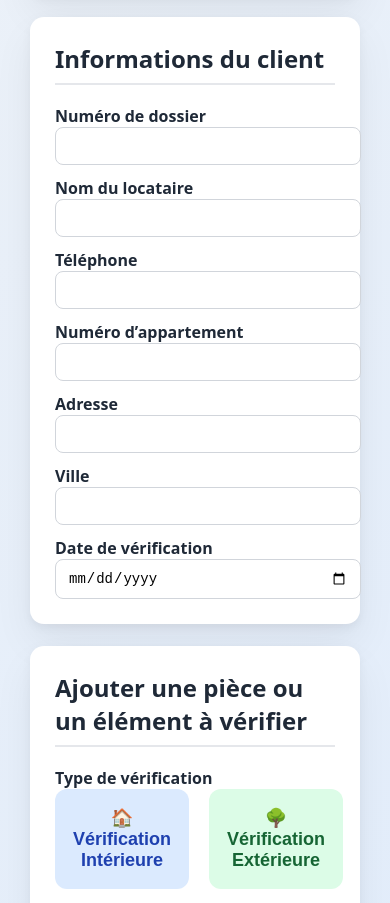
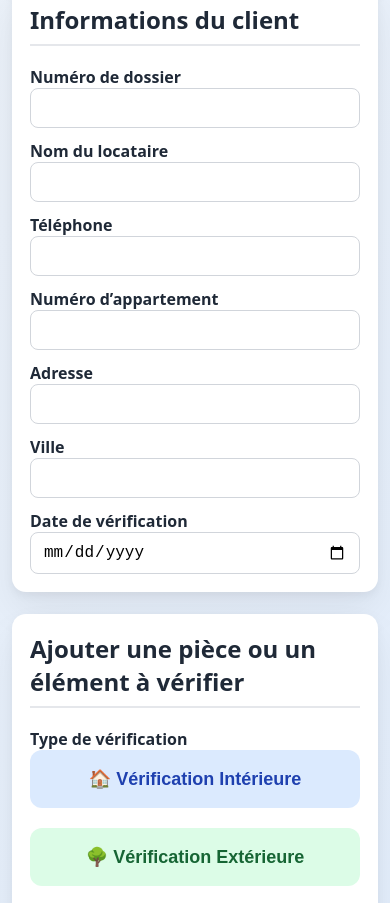
Before and after one commit to JLR1959/verification-jlr, a plain HTML site: page index.html in a window 390 px wide. Shown: the part 650-1553 px from the top of the page. Drawn offline with Linux system fonts and the light colour scheme.

Commit message:
Add files via upload

```diff
--- a/style.css
+++ b/style.css
@@ -1,5 +1,3 @@
-/* palette */
-
 :root{
 --bleu:#2563eb;
 --vert:#16a34a;
@@ -63,7 +61,7 @@ color:#166534;
 
 
 
-/* cartes interface */
+/* blocs interface */
 
 header,
 section,
@@ -113,14 +111,16 @@ select,
 textarea{
 
 width:100%;
-max-width:400px;
+max-width:100%;
 
 padding:10px 12px;
 
 border-radius:8px;
 border:1px solid #d1d5db;
 
-font-size:14px;
+font-size:16px;
+
+box-sizing:border-box;
 
 transition:.2s;
 
@@ -253,7 +253,7 @@ color:#166534;
 
 
 
-/* bloc pieces */
+/* bloc pièces */
 
 .piece-container{
 
@@ -321,7 +321,7 @@ font-size:18px;
 
 
 
-/* cacher le rapport dans l'interface */
+/* rapport caché dans l'interface */
 
 #rapport-impression{
 display:none;
@@ -353,16 +353,10 @@ body *{
 visibility:hidden;
 }
 
-
-
-/* afficher seulement le rapport */
-
 #rapport-impression,
 #rapport-impression *{
 visibility:visible;
 }
-
-
 
 #rapport-impression{
 
@@ -379,16 +373,10 @@ padding:30px;
 
 }
 
-
-
-/* saut de page avant attestation */
-
 #sceau-conformite{
 page-break-before:always;
 text-align:center;
 }
-
-
 
 button,
 .no-print{
@@ -396,3 +384,29 @@ display:none !important;
 }
 
 }
+
+
+
+/* optimisation mobile */
+
+@media (max-width:768px){
+
+body{
+padding:12px;
+}
+
+section,
+header,
+footer{
+padding:18px;
+}
+
+#choix-verification{
+flex-direction:column;
+}
+
+.type-btn{
+width:100%;
+}
+
+}
```
